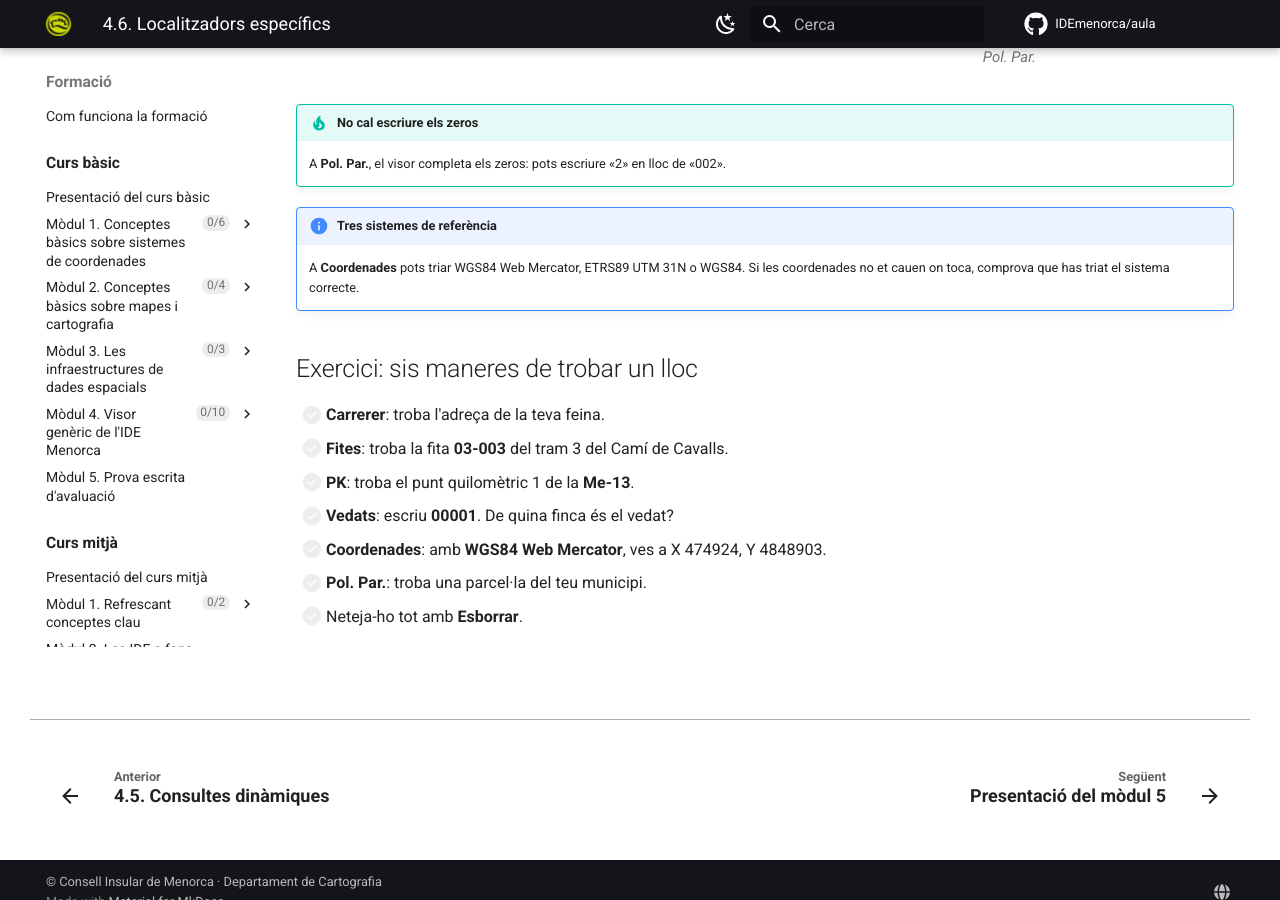
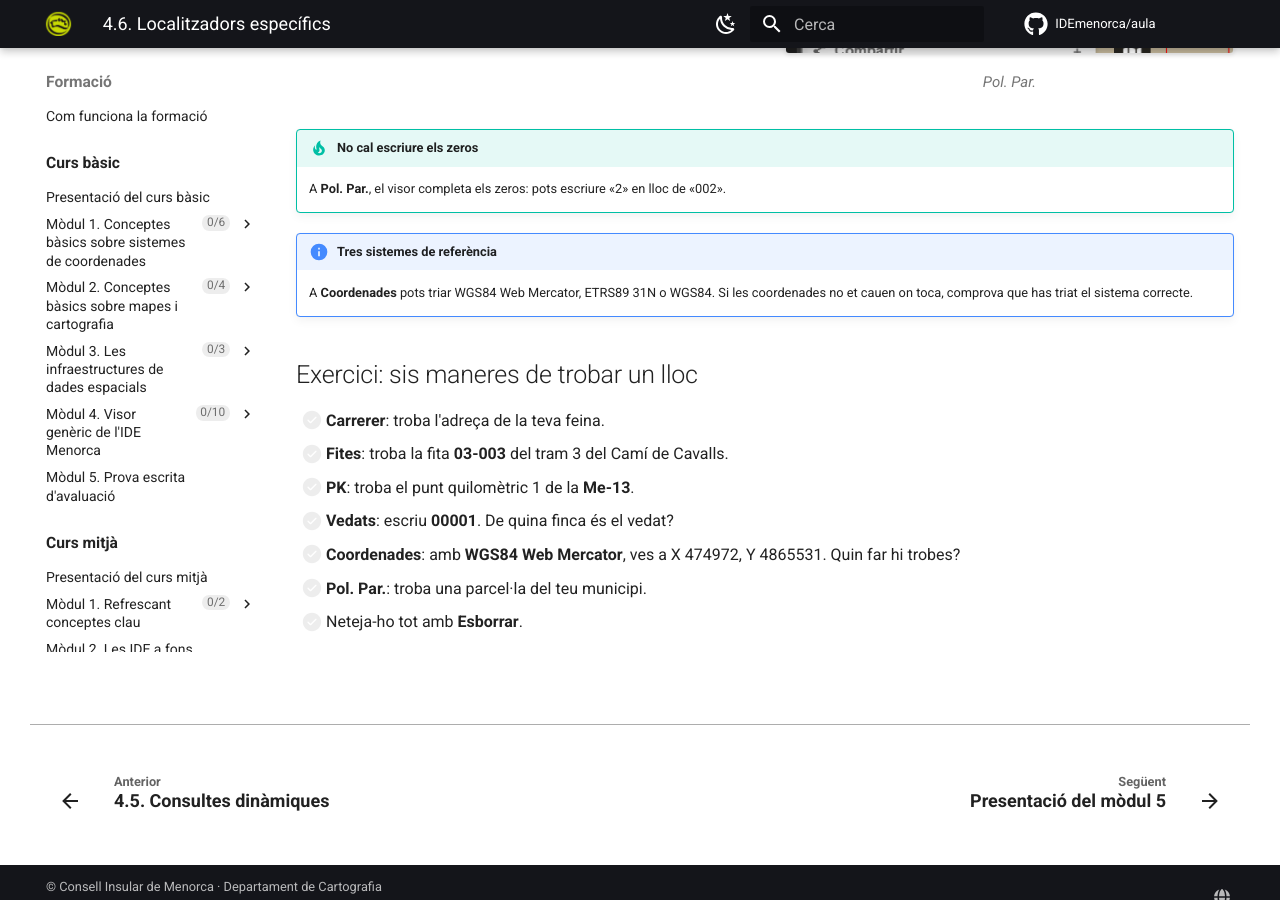
Before and after one commit to IDEmenorca/aula, an MkDocs documentation site: the page built from docs/formacio/mig/modul-4-visor-generic/06-localitzadors.md, in a window 1280 px wide and 900 px high, scrolled down 2600 px. Built offline with MkDocs 1.6.1 and Material for MkDocs 9.7.7, drawn with Linux system fonts in a browser that asks for light colours; comment, search, counter and statistics services are not loaded; some of the changed text lies outside the part shown.

Commit message:
Curs mitja 4.6: requadres a les captures, objectiu complet i exercici amb el far de Favaritx
Co-Authored-By: Claude Opus 5.5 <noreply@anthropic.com>

```diff
--- a/docs/formacio/mig/modul-4-visor-generic/06-localitzadors.md
+++ b/docs/formacio/mig/modul-4-visor-generic/06-localitzadors.md
@@ -58,7 +59,7 @@ vedats de caça i la resta.
     «002».
 
 !!! info "Tres sistemes de referència"
-    A **Coordenades** pots triar WGS84 Web Mercator, ETRS89 UTM 31N o WGS84. Si
+    A **Coordenades** pots triar WGS84 Web Mercator, ETRS89 31N o WGS84. Si
     les coordenades no et cauen on toca, comprova que has triat el sistema
     correcte.
 
@@ -68,6 +69,7 @@ vedats de caça i la resta.
 - [ ] **Fites**: troba la fita **03-003** del tram 3 del Camí de Cavalls.
 - [ ] **PK**: troba el punt quilomètric 1 de la **Me-13**.
 - [ ] **Vedats**: escriu **00001**. De quina finca és el vedat?
-- [ ] **Coordenades**: amb **WGS84 Web Mercator**, ves a X 474924, Y 4848903.
+- [ ] **Coordenades**: amb **WGS84 Web Mercator**, ves a X 474972, Y 4865531.
+  Quin far hi trobes?
 - [ ] **Pol. Par.**: troba una parcel·la del teu municipi.
 - [ ] Neteja-ho tot amb **Esborrar**.
```
Also changed, not shown: other parts of docs/formacio/mig/modul-4-visor-generic/06-localitzadors.md (+3 -2 lines), docs/formacio/mig/modul-4-visor-generic/img/06-localitzar-carrerer.png, docs/formacio/mig/modul-4-visor-generic/img/06-localitzar-coordenades.png, docs/formacio/mig/modul-4-visor-generic/img/06-localitzar-fites.png, docs/formacio/mig/modul-4-visor-generic/img/06-localitzar-pk.png, docs/formacio/mig/modul-4-visor-generic/img/06-localitzar-polpar.png, docs/formacio/mig/modul-4-visor-generic/img/06-localitzar-vedats.png.
